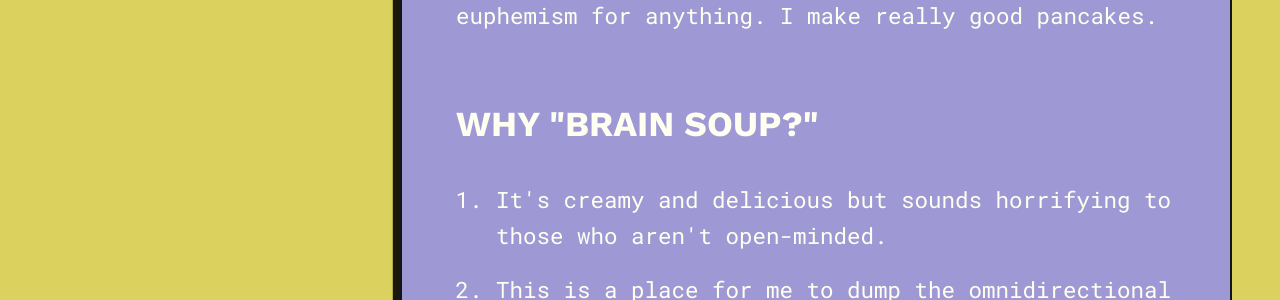
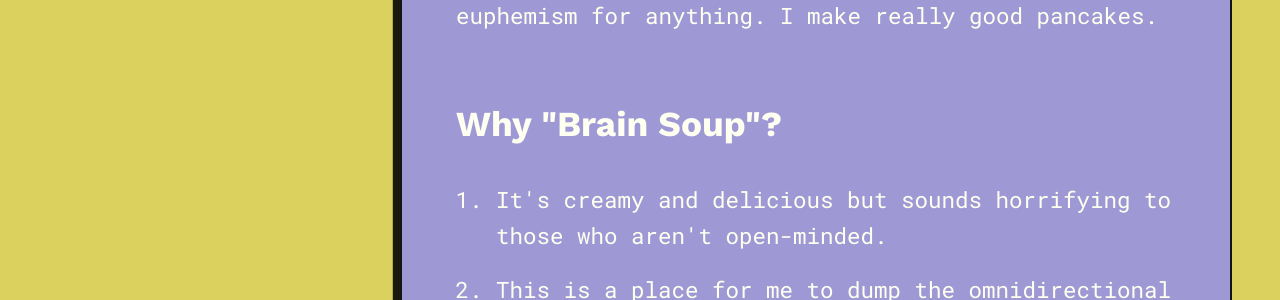
Before and after one commit to eggsrepos/brainsoup, a Jekyll site: the page built from about.md, in a window 1280 px wide. Shown: the part 1316-1616 px from the top of the page. Built offline with Jekyll 4.4.1, drawn with Linux system fonts in a browser that asks for light colours.

```diff
--- a/about.md
+++ b/about.md
@@ -21,7 +21,7 @@ title: About
         <img src="/assets/gd.jpg">
         <span>Behold.</span>
         </div>
-      <h2>Why "Brain Soup?"</h2>
+      <h2>Why "Brain Soup"?</h2>
       <ol>
         <li> It's creamy and delicious but sounds horrifying to those who aren't open-minded.</li>
         <li>This is a place for me to dump the omnidirectional thoughts that swirl around in my ADHD-laden brain like an overseasoned soup.</li>
--- a/css/main.css
+++ b/css/main.css
@@ -249,7 +249,6 @@ body {
 h1, h2 {
   font-family: 'Work Sans', sans-serif;
   font-weight: 700;
-  text-transform: uppercase;
   line-height: 1.125;
 }
 
@@ -441,6 +440,7 @@ header, footer {
   border-bottom: 2px solid #fffff1;
   font-size: var(--step-2);
   text-shadow: -1px 1px #000000e0;
+  text-transform: uppercase;
 }
 
 .blog-post__time {
--- a/sass/_base.scss
+++ b/sass/_base.scss
@@ -154,7 +154,7 @@ body {
 
 
 h1, h2 {
-  @include accentfont(uppercase);
+  @include accentfont(null);
   line-height: 1.125;
 }
 
--- a/sass/_text.scss
+++ b/sass/_text.scss
@@ -68,6 +68,7 @@
   border-bottom: 2px solid $lightcolor;
   font-size: var(--step-2);
   text-shadow: -1px 1px $darkcolor;
+  text-transform: uppercase;
 }
 
 //BLOG
```
